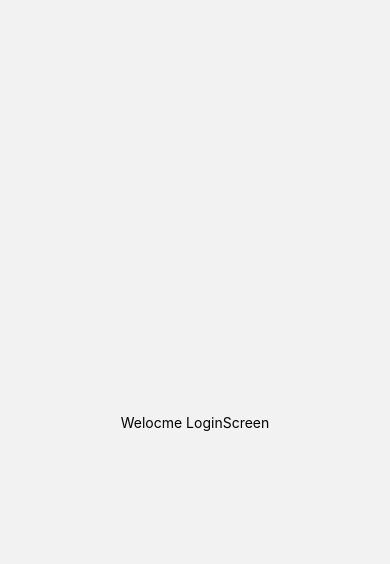
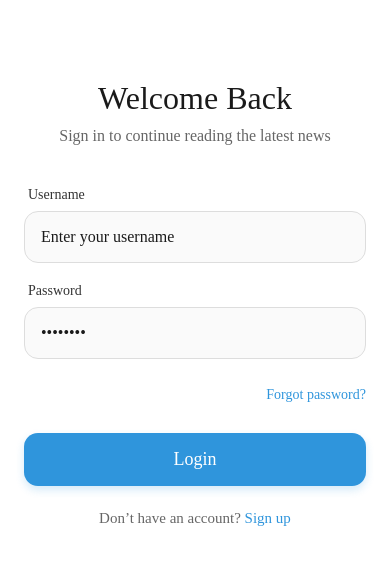
Before and after one commit to khalifeh-Ahmad/NewsApp-ReactNative, a React Native app: screen / in a window 390 px wide. Shown: the top 564 px of the page. Built offline with nearby package versions, Linux system fonts and the light colour scheme.

Commit message:
login screen

```diff
--- a/src/screens/LoginScreen/LoginScreen.tsx
+++ b/src/screens/LoginScreen/LoginScreen.tsx
@@ -1,18 +1,86 @@
-import { View, Text, TouchableOpacity } from 'react-native';
-import React from 'react';
-import { useNavigation } from '@react-navigation/native';
+// LoginScreen.tsx
+import {
+  View,
+  Text,
+  TouchableOpacity,
+  TextInput,
+  KeyboardAvoidingView,
+  Platform,
+} from 'react-native';
+import React, { useState } from 'react';
+import { NavigationProp, useNavigation } from '@react-navigation/native';
+import styles from './styles';
 import StackNames from '../../navigation/StackNames';
+import { MainstackParamList } from '../../navigation/MainStack';
 
 export default function LoginScreen() {
-  const { navigate } = useNavigation();
+  const { navigate } =
+    useNavigation<NavigationProp<MainstackParamList, StackNames.AuthStack>>();
+  const [username, setUsername] = useState('');
+  const [password, setPassword] = useState('');
+
+  const handleLogin = () => {
+    navigate(StackNames.MainTabs);
+  };
+
   return (
-    <TouchableOpacity
-      style={{ flex: 1, alignItems: 'center', justifyContent: 'center' }}
-      onPress={() => {
-        navigate(StackNames.MainTabs);
-      }}
+    <KeyboardAvoidingView
+      style={styles.container}
+      behavior={Platform.OS === 'ios' ? 'padding' : 'height'}
     >
-      <Text>Welocme LoginScreen</Text>
-    </TouchableOpacity>
+      <View style={styles.innerContainer}>
+        {/* Header */}
+        <View style={styles.header}>
+          <Text style={styles.title}>Welcome Back</Text>
+          <Text style={styles.subtitle}>
+            Sign in to continue reading the latest news
+          </Text>
+        </View>
+
+        {/* Form */}
+        <View style={styles.formCont}>
+          <View style={styles.inputGroup}>
+            <Text style={styles.label}>Username</Text>
+            <TextInput
+              style={styles.input}
+              placeholder="Enter your username"
+              value={username}
+              onChangeText={setUsername}
+              autoCapitalize="none"
+              autoComplete="username"
+            />
+          </View>
+
+          <View style={styles.inputGroup}>
+            <Text style={styles.label}>Password</Text>
+            <TextInput
+              style={styles.input}
+              placeholder="••••••••"
+              value={password}
+              onChangeText={setPassword}
+              secureTextEntry
+              autoComplete="password"
+            />
+          </View>
+
+          <TouchableOpacity style={styles.forgotPassword}>
+            <Text style={styles.forgotText}>Forgot password?</Text>
+          </TouchableOpacity>
+        </View>
+
+        {/* Submit Button */}
+        <TouchableOpacity style={styles.submitBtn} onPress={handleLogin}>
+          <Text style={styles.submitText}>Login</Text>
+        </TouchableOpacity>
+
+        {/* Sign Up Link */}
+        <View style={styles.footer}>
+          <Text style={styles.footerText}>Don’t have an account? </Text>
+          <TouchableOpacity>
+            <Text style={styles.linkText}>Sign up</Text>
+          </TouchableOpacity>
+        </View>
+      </View>
+    </KeyboardAvoidingView>
   );
 }
--- /dev/null
+++ b/src/screens/LoginScreen/styles.ts
@@ -0,0 +1,101 @@
+// styles.js
+import { StyleSheet } from 'react-native';
+import { fonts } from '../../utils/helpers/constants';
+
+const styles = StyleSheet.create({
+  container: {
+    flex: 1,
+    backgroundColor: '#ffffff',
+  },
+  innerContainer: {
+    flex: 1,
+    paddingHorizontal: 24,
+    paddingTop: 80,
+    paddingBottom: 40,
+  },
+  header: {
+    alignItems: 'center',
+    marginBottom: 40,
+  },
+  title: {
+    fontFamily: fonts.CairoBold,
+    fontSize: 32,
+    color: '#1a1a1a',
+    marginBottom: 8,
+  },
+  subtitle: {
+    fontFamily: fonts.Cairo,
+    fontSize: 16,
+    color: '#666',
+    textAlign: 'center',
+    lineHeight: 22,
+  },
+  formCont: {
+    marginBottom: 30,
+  },
+  inputGroup: {
+    marginBottom: 20,
+  },
+  label: {
+    fontFamily: fonts.CairoBold,
+    fontSize: 14,
+    color: '#333',
+    marginBottom: 8,
+    marginLeft: 4,
+  },
+  input: {
+    height: 52,
+    borderWidth: 1,
+    borderColor: '#ddd',
+    borderRadius: 14,
+    paddingHorizontal: 16,
+    fontSize: 16,
+    fontFamily: fonts.Cairo,
+    backgroundColor: '#fafafa',
+    color: '#1a1a1a',
+  },
+  forgotPassword: {
+    alignSelf: 'flex-end',
+    marginTop: 8,
+  },
+  forgotText: {
+    fontFamily: fonts.Cairo,
+    fontSize: 14,
+    color: '#2f95dc',
+  },
+  submitBtn: {
+    backgroundColor: '#2f95dc', // professional blue
+    alignItems: 'center',
+    justifyContent: 'center',
+    paddingVertical: 16,
+    borderRadius: 14,
+    marginBottom: 24,
+    shadowColor: '#2f95dc',
+    shadowOffset: { width: 0, height: 4 },
+    shadowOpacity: 0.2,
+    shadowRadius: 8,
+    elevation: 3,
+  },
+  submitText: {
+    fontFamily: fonts.CairoBold,
+    fontSize: 18,
+    color: '#ffffff',
+  },
+  footer: {
+    flexDirection: 'row',
+    justifyContent: 'center',
+    alignItems: 'center',
+  },
+  footerText: {
+    fontFamily: fonts.Cairo,
+    fontSize: 15,
+    color: '#666',
+  },
+  linkText: {
+    fontFamily: fonts.CairoBold,
+    fontSize: 15,
+    color: '#2f95dc',
+  },
+});
+
+export default styles;
```
